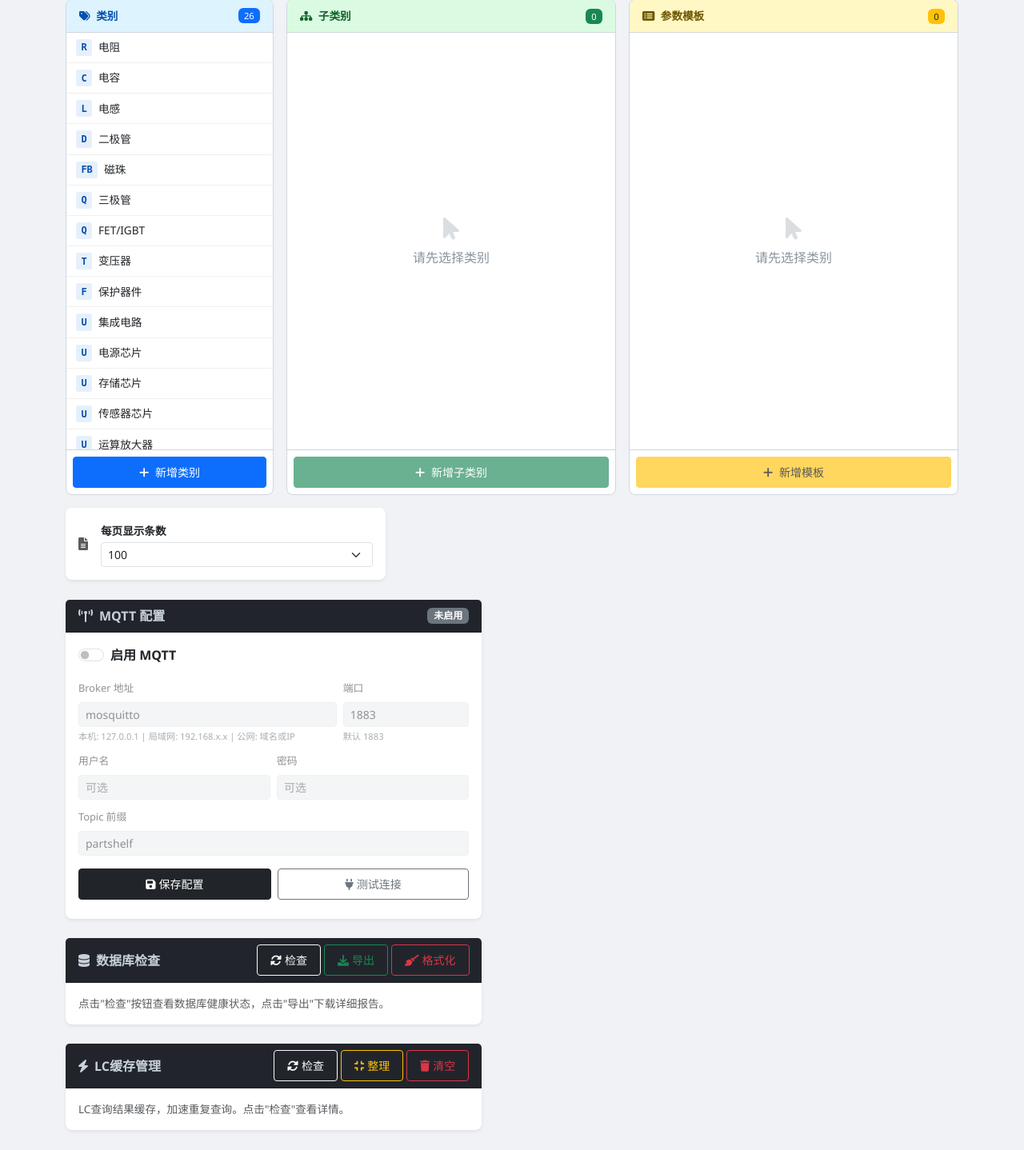
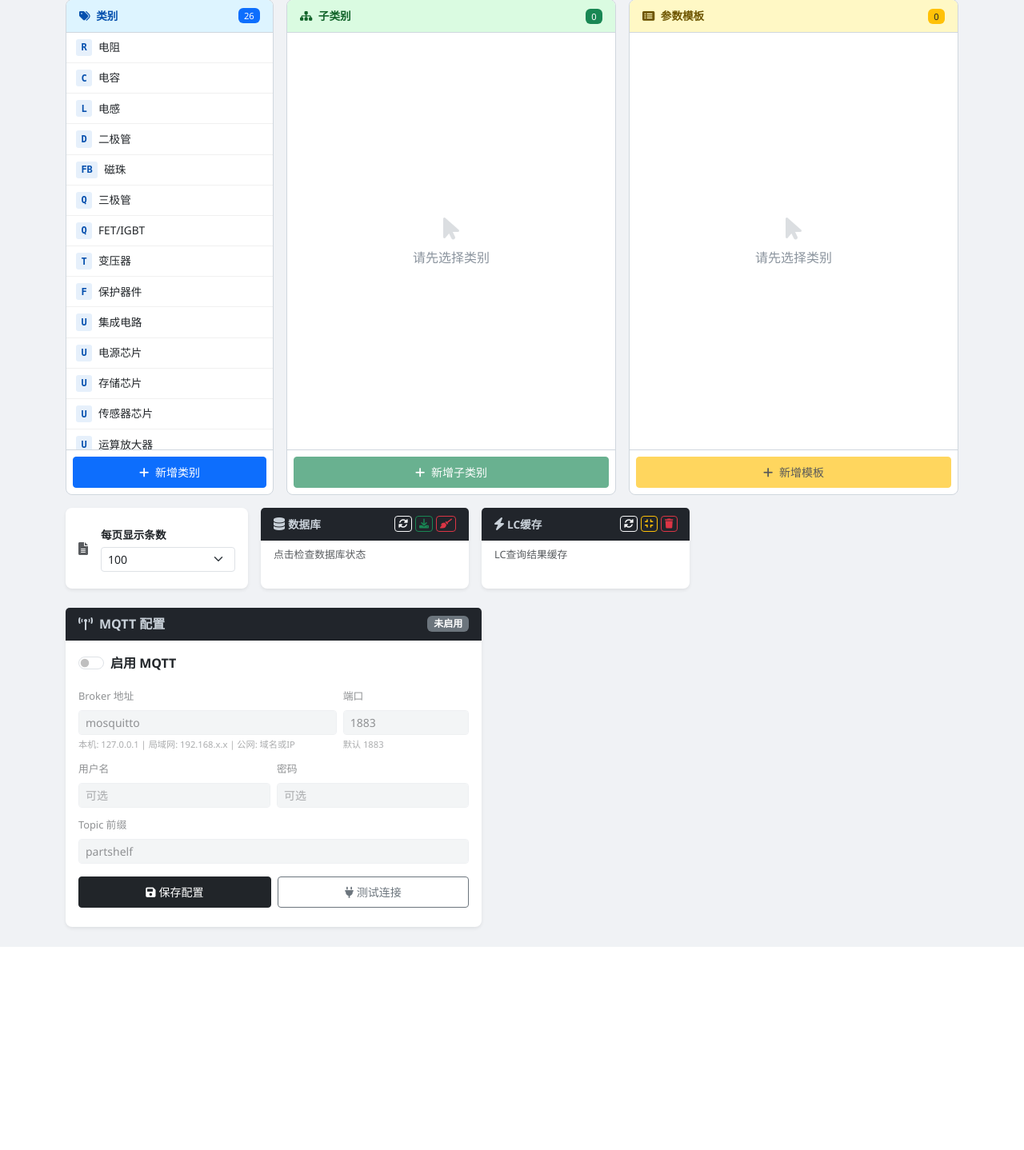
Before and after one commit to FASUZO/PartShelf-V2, a FastAPI app: page /settings in a window 1280 px wide. Shown: the part 160-1598 px from the top of the page at 80% size. After the commit the page ends 1344 px from the top, so only its background shows below. Run offline with FastAPI, Linux system fonts and the light colour scheme; data comes from the database, SQL or seed files in the repository; data that the repository does not hold is empty; some libraries are stand-ins or nearby versions.

Commit message:
ui: 设置页分页/数据库/缓存改为横向布局，节省空间

```diff
--- a/templates/settings.html
+++ b/templates/settings.html
@@ -123,9 +123,12 @@
         </div>
       </div>
 
+      <!-- 分页 / 数据库 / 缓存 横向布局 -->
+      <div class="d-flex gap-3 mt-3 mb-4 flex-wrap" style="max-width:780px;">
+
         <!-- 分页设置 -->
-      <div class="card mt-3 mb-4" style="max-width:400px;">
-        <div class="card-body d-flex align-items-center gap-3">
+        <div class="card flex-fill" style="min-width:200px;">
+          <div class="card-body d-flex align-items-center gap-3 py-3">
             <i class="fas fa-file-alt text-muted"></i>
             <div class="flex-grow-1">
               <label class="form-label fw-bold mb-1" style="font-size:0.85rem;">每页显示条数</label>
@@ -136,6 +139,37 @@
                 <option value="200">200</option>
                 <option value="500">500</option>
               </select>
+            </div>
+          </div>
+        </div>
+
+        <!-- 数据库检查 -->
+        <div class="card flex-fill" style="min-width:260px;">
+          <div class="card-header d-flex align-items-center justify-content-between py-2" style="background:#21252b;color:#c9d1d9;">
+            <span><i class="fas fa-database me-1"></i><strong style="font-size:0.85rem;">数据库</strong></span>
+            <div class="d-flex gap-1">
+              <button class="btn btn-sm btn-outline-light py-0 px-1" style="font-size:0.75rem;" onclick="runDatabaseCheck()"><i class="fas fa-sync-alt"></i></button>
+              <a class="btn btn-sm btn-outline-success py-0 px-1" style="font-size:0.75rem;" href="/api/config/database_report/export" target="_blank"><i class="fas fa-download"></i></a>
+              <button class="btn btn-sm btn-outline-danger py-0 px-1" style="font-size:0.75rem;" onclick="formatDatabase()"><i class="fas fa-broom"></i></button>
+            </div>
+          </div>
+          <div class="card-body py-2 px-3" id="dbReportBody" style="font-size:0.8rem; min-height:60px;">
+            <p class="text-muted mb-0">点击检查数据库状态</p>
+          </div>
+        </div>
+
+        <!-- LC缓存管理 -->
+        <div class="card flex-fill" style="min-width:260px;">
+          <div class="card-header d-flex align-items-center justify-content-between py-2" style="background:#21252b;color:#c9d1d9;">
+            <span><i class="fas fa-bolt me-1"></i><strong style="font-size:0.85rem;">LC缓存</strong></span>
+            <div class="d-flex gap-1">
+              <button class="btn btn-sm btn-outline-light py-0 px-1" style="font-size:0.75rem;" onclick="checkLcCache()"><i class="fas fa-sync-alt"></i></button>
+              <button class="btn btn-sm btn-outline-warning py-0 px-1" style="font-size:0.75rem;" onclick="compactLcCache()"><i class="fas fa-compress"></i></button>
+              <button class="btn btn-sm btn-outline-danger py-0 px-1" style="font-size:0.75rem;" onclick="clearLcCache()"><i class="fas fa-trash"></i></button>
+            </div>
+          </div>
+          <div class="card-body py-2 px-3" id="lcCacheBody" style="font-size:0.8rem; min-height:60px;">
+            <p class="text-muted mb-0">LC查询结果缓存</p>
           </div>
         </div>
       </div>
@@ -187,35 +221,7 @@
         </div>
       </div>
 
-      <!-- 数据库检查 -->
-      <div class="card mt-3 mb-4" style="max-width:520px;">
-        <div class="card-header d-flex align-items-center justify-content-between" style="background:#21252b;color:#c9d1d9;">
-          <span><i class="fas fa-database me-2"></i><strong>数据库检查</strong></span>
-          <div class="d-flex gap-1">
-            <button class="btn btn-sm btn-outline-light" onclick="runDatabaseCheck()"><i class="fas fa-sync-alt me-1"></i>检查</button>
-            <a class="btn btn-sm btn-outline-success" href="/api/config/database_report/export" target="_blank"><i class="fas fa-download me-1"></i>导出</a>
-            <button class="btn btn-sm btn-outline-danger" onclick="formatDatabase()"><i class="fas fa-broom me-1"></i>格式化</button>
-          </div>
-        </div>
-        <div class="card-body" id="dbReportBody">
-          <p class="text-muted mb-0" style="font-size:0.85rem;">点击"检查"按钮查看数据库健康状态，点击"导出"下载详细报告。</p>
-        </div>
-      </div>
 
-      <!-- LC缓存管理 -->
-      <div class="card mb-4" style="max-width:520px;">
-        <div class="card-header d-flex align-items-center justify-content-between" style="background:#21252b;color:#c9d1d9;">
-          <span><i class="fas fa-bolt me-2"></i><strong>LC缓存管理</strong></span>
-          <div class="d-flex gap-1">
-            <button class="btn btn-sm btn-outline-light" onclick="checkLcCache()"><i class="fas fa-sync-alt me-1"></i>检查</button>
-            <button class="btn btn-sm btn-outline-warning" onclick="compactLcCache()"><i class="fas fa-compress me-1"></i>整理</button>
-            <button class="btn btn-sm btn-outline-danger" onclick="clearLcCache()"><i class="fas fa-trash me-1"></i>清空</button>
-          </div>
-        </div>
-        <div class="card-body" id="lcCacheBody">
-          <p class="text-muted mb-0" style="font-size:0.85rem;">LC查询结果缓存，加速重复查询。点击"检查"查看详情。</p>
-        </div>
-      </div>
     </div>
 
     <!-- 模态框 -->
```
Lines whose indentation alone changed are shown as unchanged.
